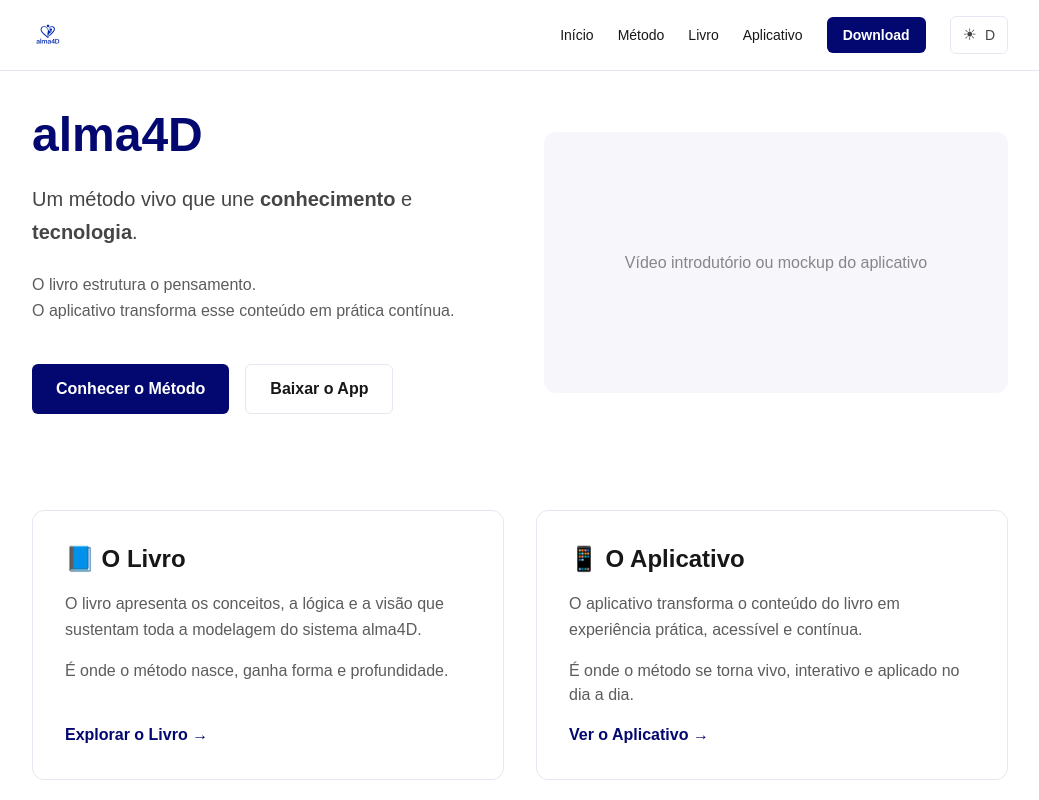
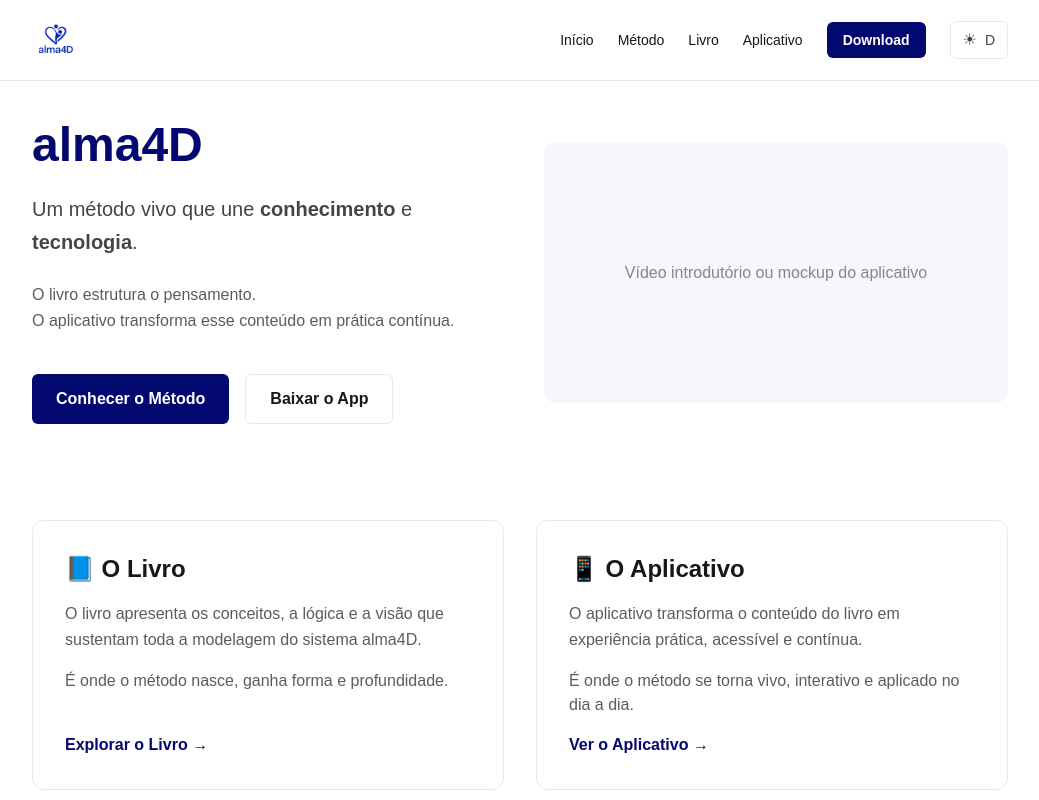
Before and after one commit to rpbrasil/alma4d, a Next.js app: page / in a window 1280 px wide. Shown: the top 800 px of the page, without its empty margins (120-1159 px from the left). Built offline with nearby package versions, Linux system fonts and the light colour scheme; no server answers.

Commit message:
ajuste para producao teste

```diff
--- a/app/components/Header.tsx
+++ b/app/components/Header.tsx
@@ -19,9 +19,9 @@ export function Header() {
           <Image
             src="/images/alma4D_nobground.png"
             alt="alma4D"
-            width={120}
-            height={32}
-            className="h-7 w-auto sm:h-8"
+            width={240}
+            height={64}
+            className="h-8 w-auto sm:h-9 md:h-10 lg:h-12"
             priority
           />
         </Link>
```
